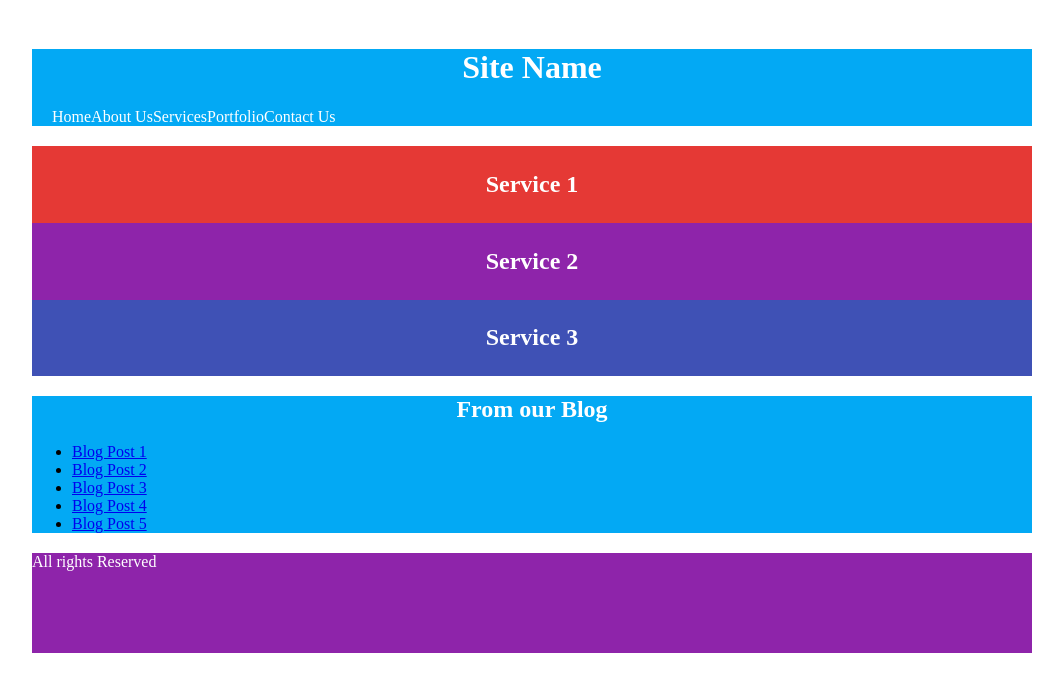
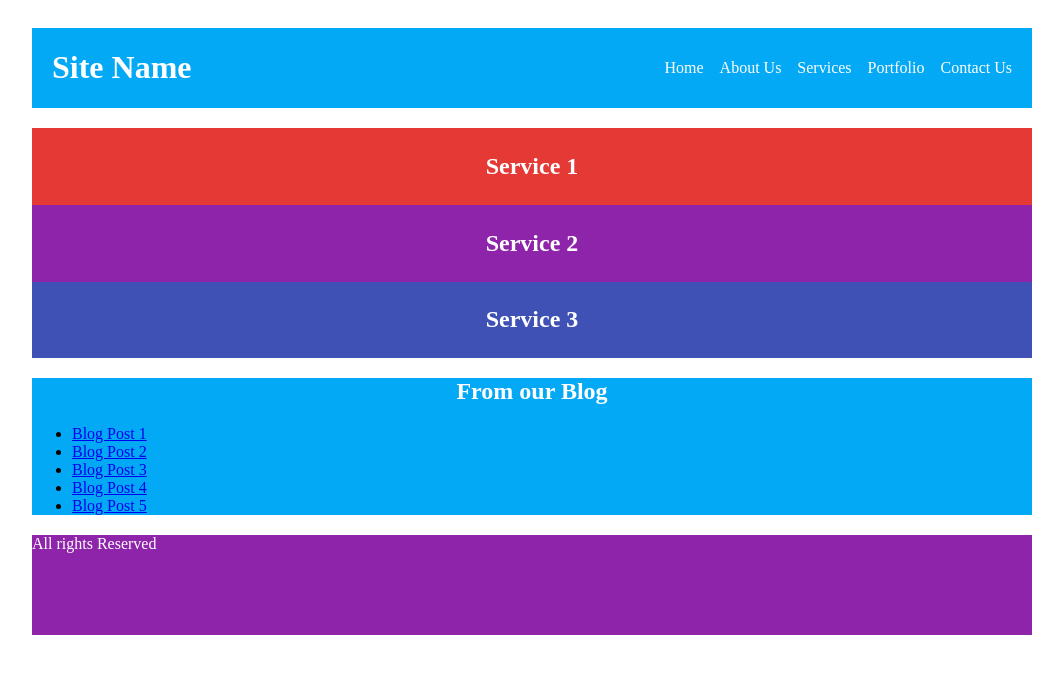
Before and after one commit to smarigowda/angular-cssflexbox-and-grid-ultimate-course, an Angular app: page / in a window 1280 px wide. Shown: the top 692 px of the page, without its empty margins (108-1171 px from the left). Built offline with nearby package versions, Linux system fonts and the light colour scheme.

Commit message:
css for the layout of navigation bar

```diff
--- a/projects/layout-using-flexbox/src/app/app.component.scss
+++ b/projects/layout-using-flexbox/src/app/app.component.scss
@@ -1,52 +1,71 @@
 body {
   box-sizing: border-box;
-    margin:0;
-    background: #ff9966;  /* fallback for old browsers */
-    background: -webkit-linear-gradient(to right, #ff5e62, #ff9966);  /* Chrome 10-25, Safari 5.1-6 */
-    background: linear-gradient(to right, #ff5e62, #ff9966); /* W3C, IE 10+/ Edge, Firefox 16+, Chrome 26+, Opera 12+, Safari 7+ */
+  margin: 0;
+  background: #ff9966;
+  /* fallback for old browsers */
+  background: -webkit-linear-gradient(to right, #ff5e62, #ff9966);
+  /* Chrome 10-25, Safari 5.1-6 */
+  background: linear-gradient(to right, #ff5e62, #ff9966);
+  /* W3C, IE 10+/ Edge, Firefox 16+, Chrome 26+, Opera 12+, Safari 7+ */
 }
+
 .site-name {
   background-color: #03A9F4;
-    padding:0 20px;
-    /* Flex here*/
+  padding: 0 20px;
+  display: flex;
+  flex-direction: column;
 }
+
 @media screen and (min-width:768px) {
   .site-name {
-        /* Flex here*/
+    flex-direction: row;
+    justify-content: space-between;
+    align-items: center;
   }
 }
+
 .site-name h1 {
-    color:white;
+  color: white;
 }
 
 nav {
-    /* Flex here*/
+  display: flex;
+  justify-content: center;
 }
+
 nav a {
   color: white;
   font-family: 'IBM Plex Serif', serif;
   text-decoration: none;
+  margin-right: 1rem;
+  &:last-of-type {
+      margin-right: 0;
+  }
 }
 
 .container {
   background-color: white;
-    min-height: calc( 100vh - 20px );
+  min-height: calc(100vh - 20px);
   max-width: 1000px;
   margin: 0 auto;
   padding: 20px 30px 0 30px;
 }
-h1, h2 {
+
+h1,
+h2 {
   text-align: center;
   font-family: 'IBM Plex Serif', serif;
 }
+
 h2 {
-    color:white;
+  color: white;
 }
 
 .flex-container {
   margin-top: 20px;
   /* Flex here*/
 }
+
 @media screen and (min-width:768px) {
   .flex-container {
     /* Flex here*/
@@ -57,6 +76,7 @@ h2 {
   /* Flex here*/
 
 }
+
 aside {
   /* flex here*/
 }
@@ -64,20 +84,25 @@ aside {
 aside {
   background-color: #03A9F4;
 }
+
 @media screen and (min-width:768px) {
   .main-content {
     /* Flex here*/
   }
+
   aside {
     /* Flex here*/
   }
 }
+
 .services {
   /* Flex here*/
 }
+
 .services .service {
   /* Flex here*/
 }
+
 @media screen and (min-width:768px) {
   .services .service {
     /* Flex here*/
@@ -104,6 +129,7 @@ footer {
   margin-top: 20px;
   /* Flex here*/
 }
+
 footer p {
   color: white;
 }
```
Lines whose indentation alone changed are shown as unchanged.
